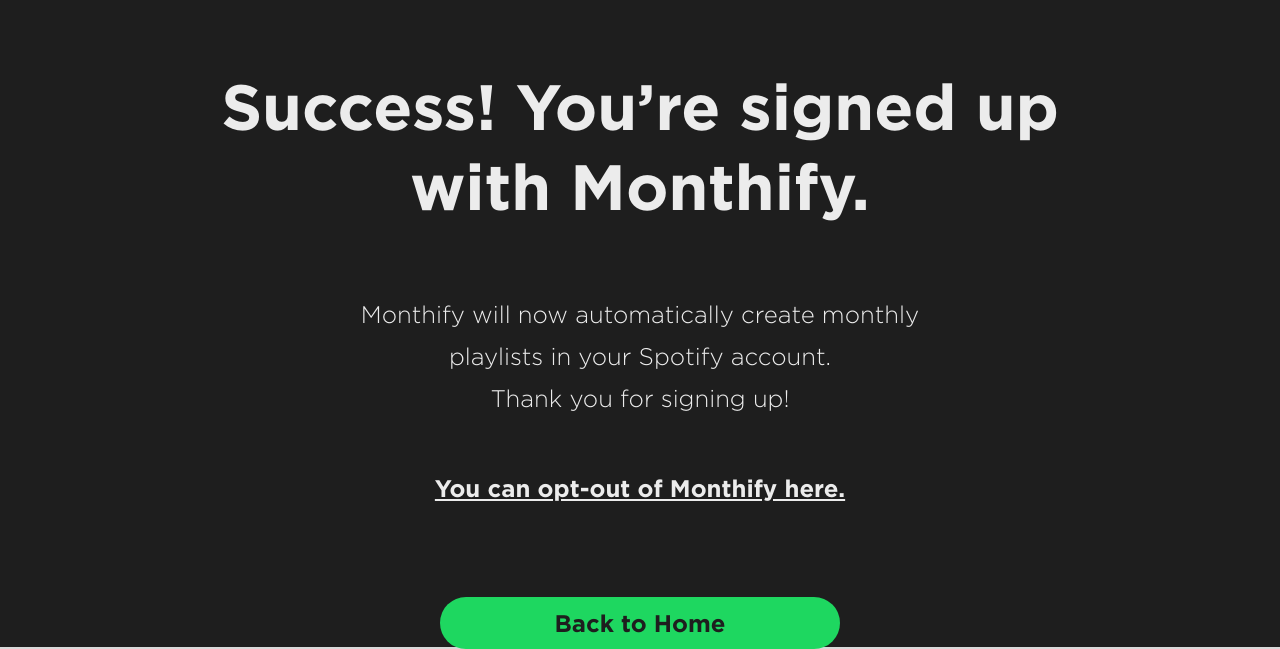
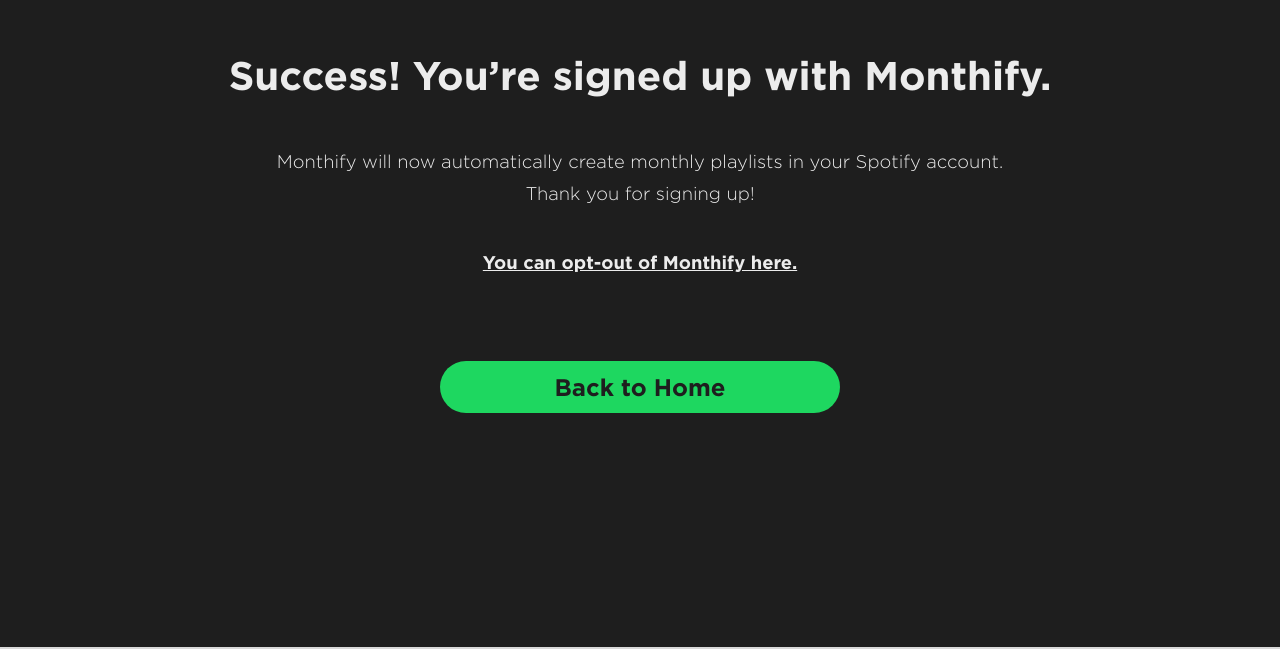
Before and after one commit to zaneHarrison/monthify-app, a Next.js app in the folder client/: page /signed-up in a window 1280 px wide. Shown: the part 153-802 px from the top of the page. Built offline with nearby package versions, Linux system fonts and the light colour scheme.

Commit message:
Change styles to use relative values in signedup and error pages

```diff
--- a/client/src/app/styles/ErrorSection.module.css
+++ b/client/src/app/styles/ErrorSection.module.css
@@ -97,14 +97,14 @@
   .titleTextContainer {
     margin-top: 22vh;
     width: 75vw;
-    font-size: xx-large;
+    font-size: 2.3vh;
     text-align: center;
     line-height: 1.25;
   }
 
   .errorTextContainer {
     width: 50vw;
-    font-size: x-large;
+    font-size: 2.3vh;
     text-align: center;
     line-height: 1.75;
   }
--- a/client/src/app/styles/SignedUpSection.module.css
+++ b/client/src/app/styles/SignedUpSection.module.css
@@ -121,21 +121,21 @@
   .titleTextContainer {
     margin-top: 22vh;
     width: 75vw;
-    font-size: xx-large;
+    font-size: 2.5vh;
     text-align: center;
     line-height: 1.25;
   }
 
   .confirmationTextContainer {
-    width: 50vw;
-    font-size: x-large;
+    width: 60vw;
+    font-size: 2.3vh;
     text-align: center;
     line-height: 1.75;
   }
 
   .optOutTextContainer {
     width: 50vw;
-    font-size: x-large;
+    font-size: 2.3vh;
     text-align: center;
     line-height: 1.75;
     text-decoration: underline;
```
